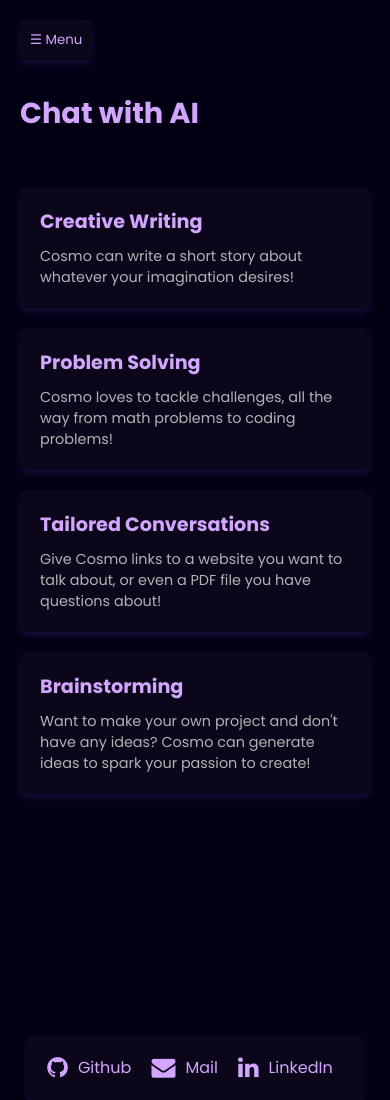
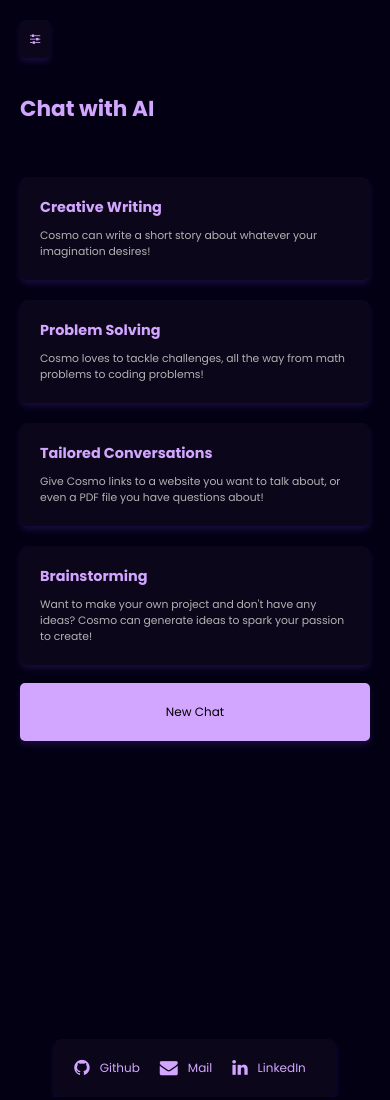
Before and after one commit to EthanGreatorex/CosmoAI, a Flask app: page / in a window 390 px wide. Run offline with Flask 3, Linux system fonts and the light colour scheme.

Commit message:
updated UI

```diff
--- a/static/script.js
+++ b/static/script.js
@@ -133,10 +133,12 @@ function copyEmail() {
     }, 1000);
 }
 
-document.querySelector('.new-chat-button').addEventListener('click', () => {
+function startNewChat() {
     initializeChat();
     clearCache();
-});
+}
+
+
 
 document.getElementById('chat-messages').addEventListener('click', () => {
     toggleSidebar();
--- a/static/styles.css
+++ b/static/styles.css
@@ -425,6 +425,20 @@ hr.rounded {
         transform: translateX(-150%);
     }
 
+    *{
+        font-size: 12px;
+    }
+
+    #chat-messages{
+        font-size: 12px;
+    }
+
+
+    .cosmo-logo{
+        width: 20vw;
+        height: auto;
+    }
+
     .sidebar.active {
         transform: translateX(0);
     }
--- a/templates/index.html
+++ b/templates/index.html
@@ -10,13 +10,13 @@
 </head>
 <body>
 
-    <button class="toggle-sidebar" onclick="toggleSidebar()">☰ Menu</button>
+    <button class="toggle-sidebar" onclick="toggleSidebar()"><i class="fa fa-sliders"></i></button>
 
 
     <div class="sidebar" id="sidebar">
-        <img src="{{ url_for('static', filename='images/cosmo.png') }}" alt="cosmo" onclick="reloadPage();">
+        <img src="{{ url_for('static', filename='images/cosmo.png') }}" alt="cosmo" onclick="reloadPage();" class="cosmo-logo">
         <h1>Cosmo AI</h1>
-        <button class="new-chat-button">New Chat</button>
+        <button class="new-chat-button" onclick="startNewChat();">New Chat</button>
         <hr class="rounded">
 
         <div class="url-upload-section">
@@ -67,6 +67,8 @@
                         <p>Want to make your own project and don't have any ideas? Cosmo can generate ideas to spark your passion to create!</p>
                     </div>
                 </div>
+                <br>
+                <button class="new-chat-button" onclick="startNewChat();" style="z-index: 999;">New Chat</button>
             </div>
         </section>
         <section class="bottom-section">
```
